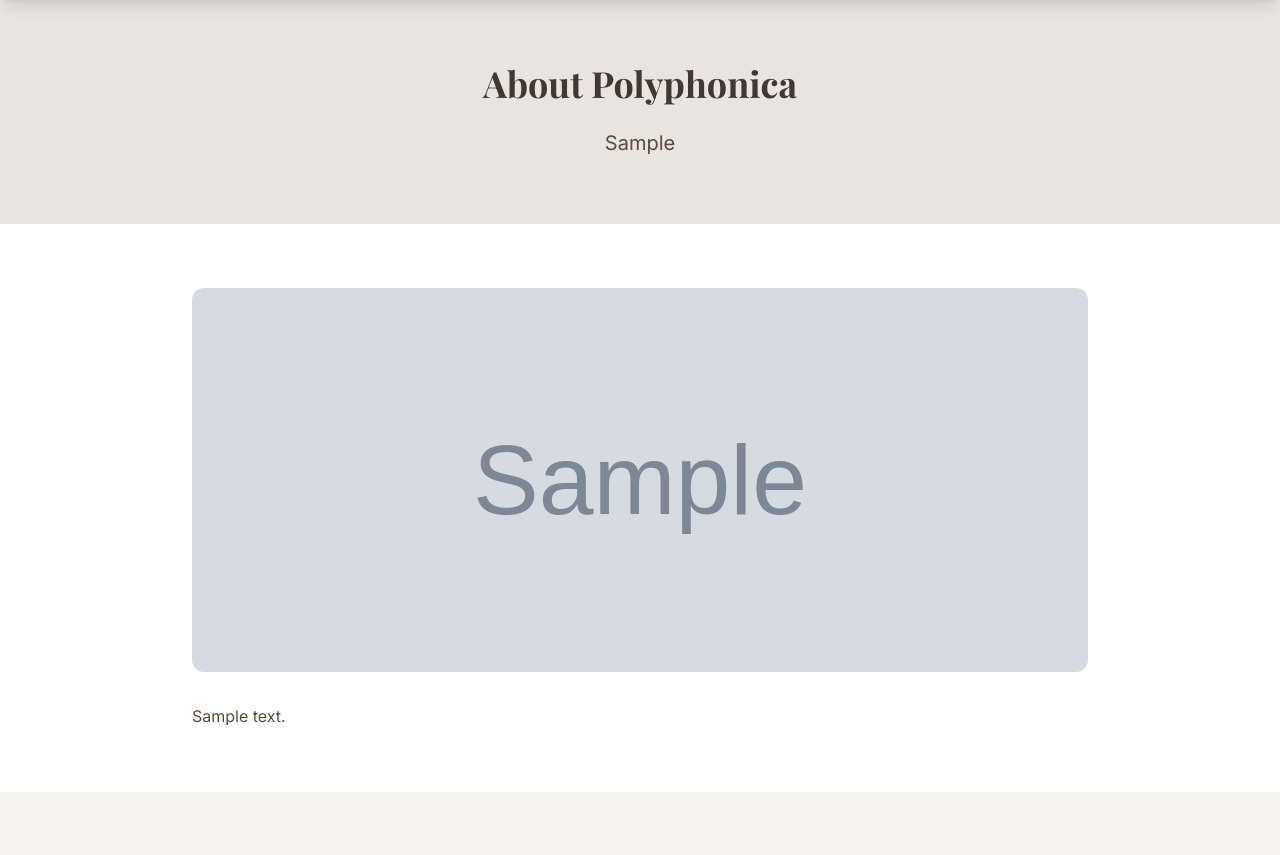
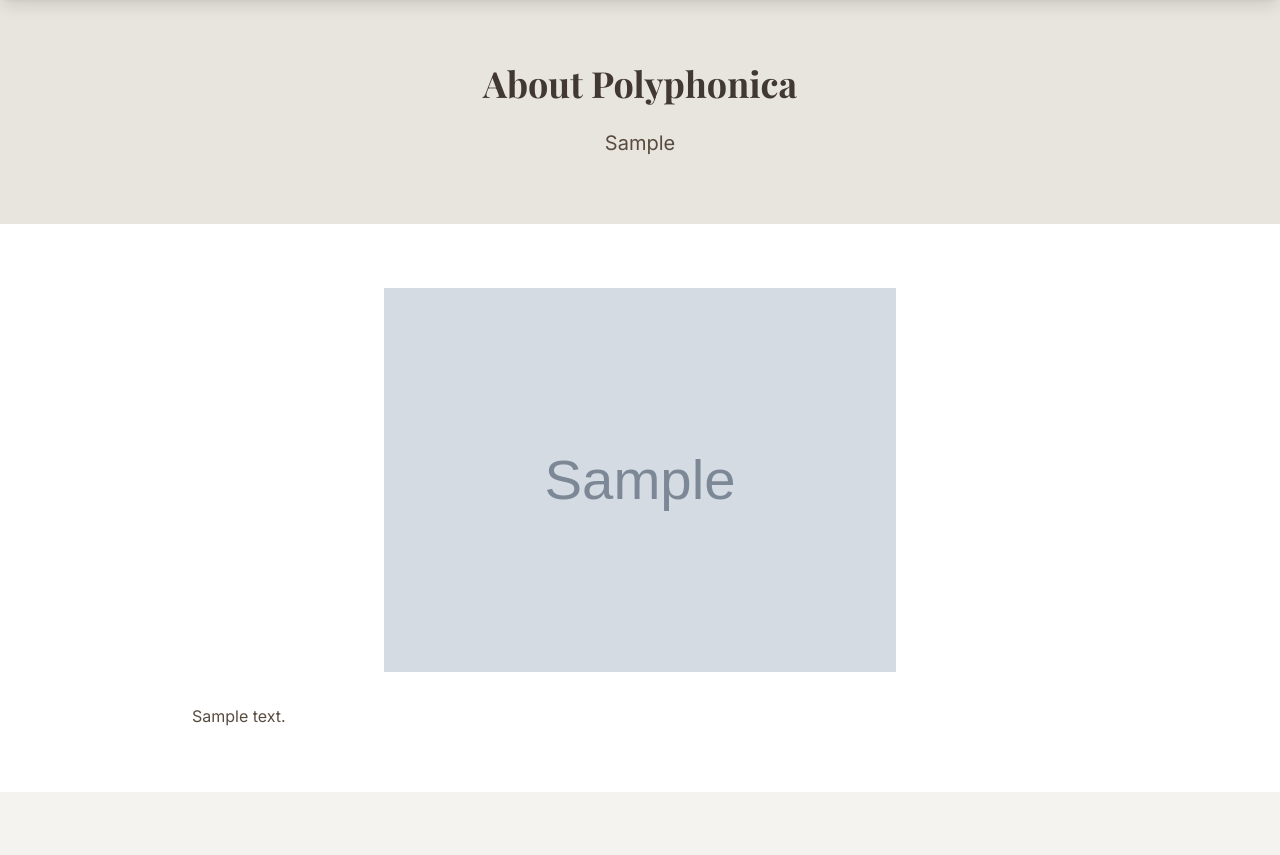
Before and after one commit to polyphonica/polyphonicarecordertrio, a Django app: page /about/ in a window 1280 px wide. Shown: the part 65-920 px from the top of the page. Run offline with Django 5.2, Linux system fonts and the light colour scheme; tables that the repository leaves empty hold one stand-in row (values such as "Sample post"); grey boxes marked "Sample" are stand-in pictures; parts of the project's set-up code (start-up, migrations or seed data) failed here and were passed over; some libraries are stand-ins or nearby versions; some web fonts are replaced.

Commit message:
Change about page hero image to object-contain
Co-Authored-By: Claude Opus 4.5 <noreply@anthropic.com>

```diff
--- a/templates/about/index.html
+++ b/templates/about/index.html
@@ -19,7 +19,7 @@
         {% if trio_info %}
             {% if trio_info.hero_image %}
             <div class="mb-8">
-                <img src="{{ trio_info.hero_image.url }}" alt="{{ trio_info.name }}" class="w-full h-64 md:h-96 object-cover rounded-xl">
+                <img src="{{ trio_info.hero_image.url }}" alt="{{ trio_info.name }}" class="w-full h-64 md:h-96 object-contain rounded-xl">
             </div>
             {% endif %}
             <div class="prose prose-lg max-w-none text-primary-700">
```
